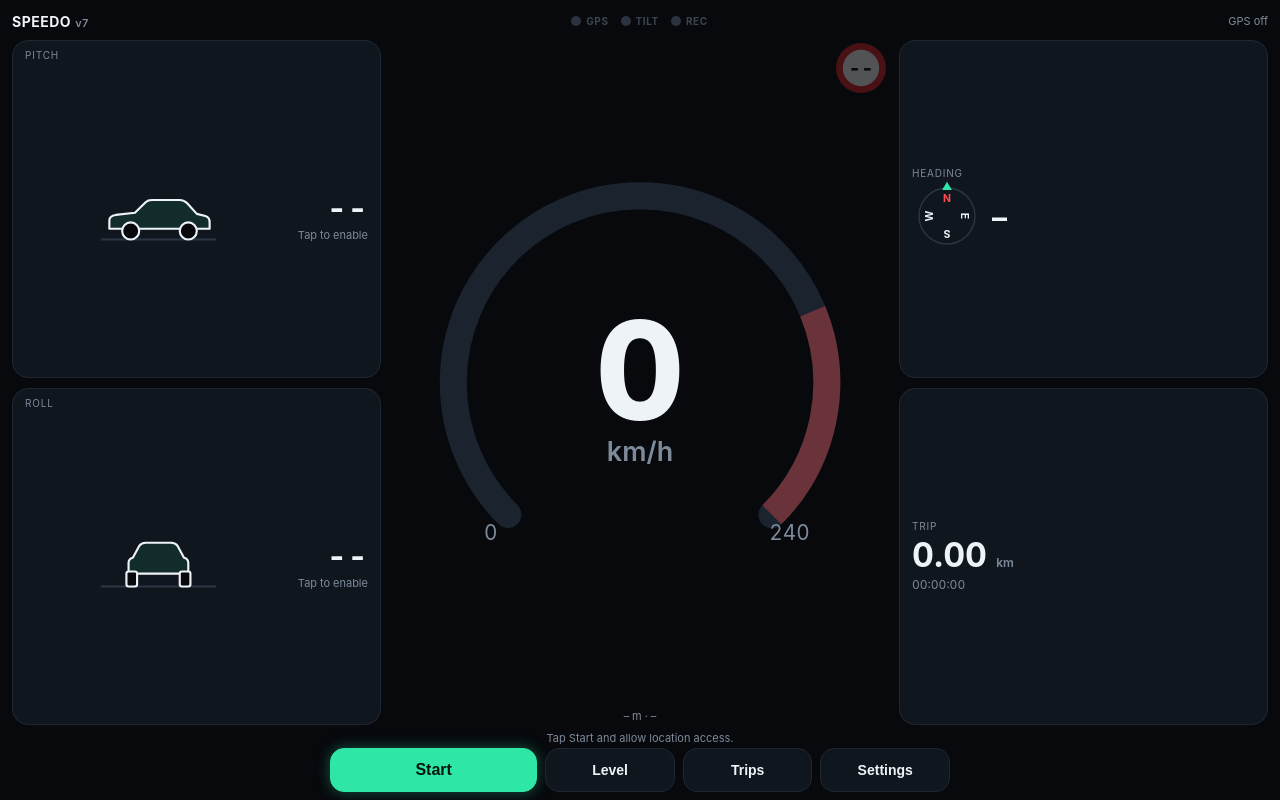
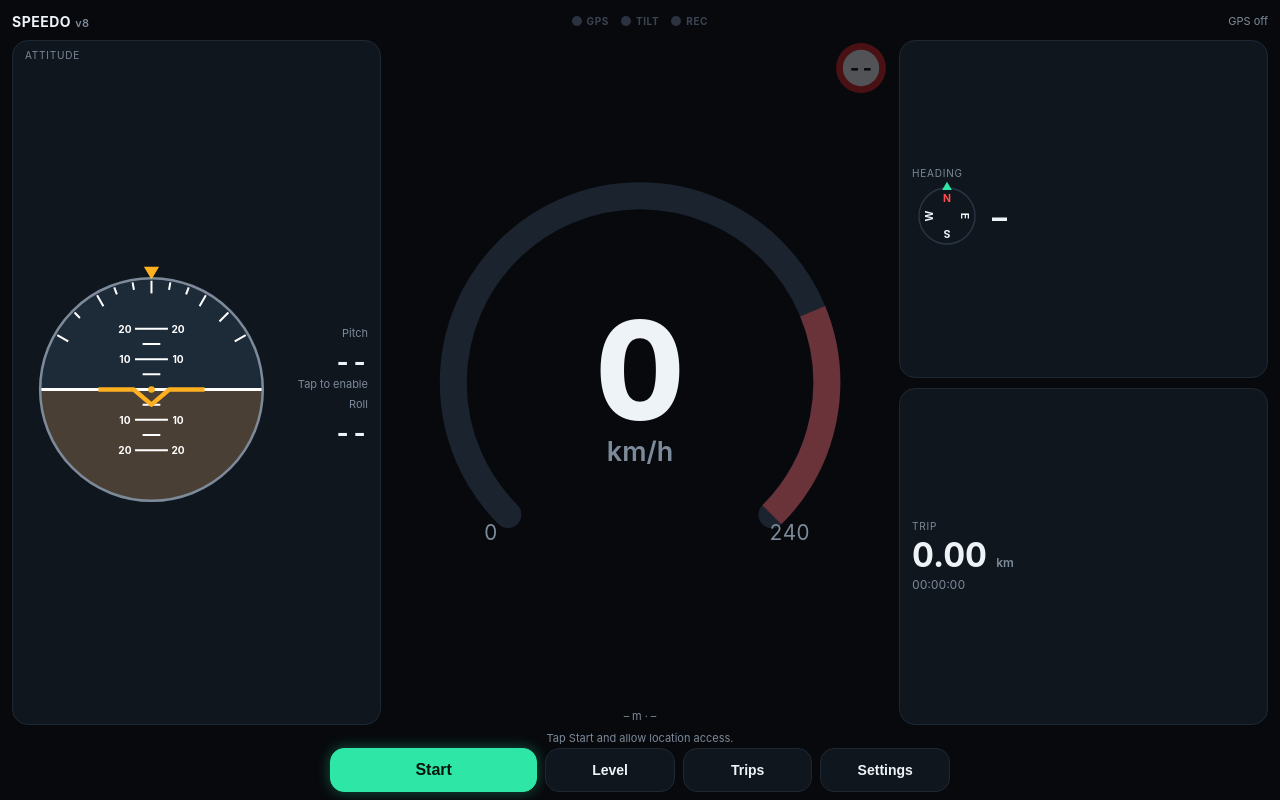
Before and after one commit to Sambuddha-Debnath/Speedo, a plain HTML site: page index.html in a window 1280 px wide. Drawn offline with Linux system fonts and the light colour scheme.

Commit message:
Add files via upload
v8

```diff
--- a/index.html
+++ b/index.html
@@ -62,11 +62,18 @@ body.hud #dash{transform:scaleY(-1)}
 .tx{flex:none;text-align:right;min-width:64px}
 .tilt .v{margin:0;font-size:clamp(22px,5.5vh,32px)}
 .tilt .sub{margin:0;font-size:11px}
-.cb{fill:rgba(46,230,166,.10);stroke:var(--text);stroke-width:2;stroke-linejoin:round}
-.tilt.warn .cb{stroke:var(--amb)}.tilt.bad .cb{stroke:var(--warn)}
-.cw{fill:#07090d;stroke:var(--text);stroke-width:2}
-.gl{stroke:#2a3644;stroke-width:2}
-.cg{transform-box:view-box;transition:transform .15s linear}
+.att{grid-column:1/-1}
+.att svg{flex:1;min-width:0;height:clamp(90px,26vh,160px)}
+.att .tx{min-width:84px}
+.att .tx .v{font-size:clamp(18px,4.6vh,26px)}
+.att .tx .sub{margin:0 0 6px;font-size:11px}
+.att.warn .tx .v{color:var(--amb)}.att.bad .tx .v{color:var(--warn)}
+.ah-sky{fill:#1d2a38}.ah-gnd{fill:#4a3f35}
+.ah-l{stroke:#fff;stroke-width:1.6;fill:none}
+.ah-t{fill:#fff;font-size:8px;font-weight:700;text-anchor:middle;font-family:inherit}
+.ah-ac{fill:none;stroke:#ffb020;stroke-width:3.5;stroke-linejoin:round}
+.ah-ptr{fill:#ffb020}
+#ahg,#ahr{transition:transform .12s linear}
 #msg{flex:none;font-size:11px;color:var(--mute);text-align:center;height:15px;overflow:hidden;white-space:nowrap;text-overflow:ellipsis}
 .bar{flex:none;display:grid;grid-template-columns:1.6fr 1fr 1fr 1fr;gap:8px;margin-top:4px}
 .bar .btn{font-size:14px;padding:0 4px}.bar .btn.main{font-size:16px}
@@ -101,6 +108,7 @@ body.over::after{content:"";position:fixed;inset:0;border:6px solid var(--warn);
   #dash{grid-template-columns:minmax(0,1fr) minmax(0,1.35fr) minmax(0,1fr);grid-template-rows:minmax(0,1fr);grid-template-areas:"l g r"}
   .side{display:flex;flex-direction:column}
   .side .tile{flex:1}
+  .att svg{height:100%}
   .btn{height:44px}
   .bar{grid-template-columns:1.6fr 1fr 1fr 1fr;max-width:620px;width:100%;margin:2px auto 0}
 }
@@ -108,7 +116,7 @@ body.over::after{content:"";position:fixed;inset:0;border:6px solid var(--warn);
 </head>
 <body>
 <header>
-  <h1>SPEEDO<small>v7</small></h1>
+  <h1>SPEEDO<small>v8</small></h1>
   <div class="lights">
     <span class="li" id="lgps"><i></i>GPS</span>
     <span class="li" id="ltilt"><i></i>TILT</span>
@@ -151,12 +159,17 @@ body.over::after{content:"";position:fixed;inset:0;border:6px solid var(--warn);
   </div>
 
   <div class="side l">
-    <div class="tile tilt" id="tp"><div class="k">Pitch</div>
-      <svg viewBox="0 0 120 60"><line class="gl" x1="6" y1="52" x2="114" y2="52"/><g class="cg" id="carp" style="transform-origin:60px 44px"><path class="cb" d="M14 42V34Q14 30 20 29L38 27L48 17Q50 15 54 15H80Q84 15 87 18L96 28L104 30Q108 31 108 36V42Z"/><circle class="cw" cx="34" cy="44" r="8"/><circle class="cw" cx="88" cy="44" r="8"/></g></svg>
-      <div class="tx"><div class="v" id="pv">--</div><div class="sub" id="pl">Tap to enable</div></div></div>
-    <div class="tile tilt" id="tr"><div class="k">Roll</div>
-      <svg viewBox="0 0 120 60"><line class="gl" x1="6" y1="52" x2="114" y2="52"/><g class="cg" id="carr" style="transform-origin:60px 45px"><path class="cb" d="M32 40V30Q32 26 36 25L42 14Q44 11 48 11H72Q76 11 78 14L84 25Q88 26 88 30V40Z"/><rect class="cw" x="30" y="38" width="10" height="14" rx="2"/><rect class="cw" x="80" y="38" width="10" height="14" rx="2"/></g></svg>
-      <div class="tx"><div class="v" id="rv">--</div><div class="sub" id="rl">Tap to enable</div></div></div>
+    <div class="tile tilt att" id="att"><div class="k">Attitude</div>
+      <svg viewBox="0 0 200 200" aria-label="Attitude indicator"><defs><clipPath id="ahc"><circle cx="100" cy="100" r="88"/></clipPath></defs>
+        <g clip-path="url(#ahc)"><g id="ahg" style="transform-origin:100px 100px">
+          <rect class="ah-sky" x="-100" y="-300" width="400" height="400"/><rect class="ah-gnd" x="-100" y="100" width="400" height="400"/>
+          <line class="ah-l" x1="-100" y1="100" x2="300" y2="100" style="stroke-width:2.4"/><line class="ah-l" x1="87" y1="148" x2="113" y2="148"/><text class="ah-t" x="79" y="151">20</text><text class="ah-t" x="121" y="151">20</text><line class="ah-l" x1="93" y1="136" x2="107" y2="136"/><line class="ah-l" x1="87" y1="124" x2="113" y2="124"/><text class="ah-t" x="79" y="127">10</text><text class="ah-t" x="121" y="127">10</text><line class="ah-l" x1="93" y1="112" x2="107" y2="112"/><line class="ah-l" x1="93" y1="88" x2="107" y2="88"/><line class="ah-l" x1="87" y1="76" x2="113" y2="76"/><text class="ah-t" x="79" y="79">10</text><text class="ah-t" x="121" y="79">10</text><line class="ah-l" x1="93" y1="64" x2="107" y2="64"/><line class="ah-l" x1="87" y1="52" x2="113" y2="52"/><text class="ah-t" x="79" y="55">20</text><text class="ah-t" x="121" y="55">20</text></g></g>
+        <g id="ahr" style="transform-origin:100px 100px"><line class="ah-l" x1="100" y1="14" x2="100" y2="24" transform="rotate(-60 100 100)"/><line class="ah-l" x1="100" y1="14" x2="100" y2="20" transform="rotate(-45 100 100)"/><line class="ah-l" x1="100" y1="14" x2="100" y2="24" transform="rotate(-30 100 100)"/><line class="ah-l" x1="100" y1="14" x2="100" y2="20" transform="rotate(-20 100 100)"/><line class="ah-l" x1="100" y1="14" x2="100" y2="20" transform="rotate(-10 100 100)"/><line class="ah-l" x1="100" y1="14" x2="100" y2="24" transform="rotate(0 100 100)"/><line class="ah-l" x1="100" y1="14" x2="100" y2="20" transform="rotate(10 100 100)"/><line class="ah-l" x1="100" y1="14" x2="100" y2="20" transform="rotate(20 100 100)"/><line class="ah-l" x1="100" y1="14" x2="100" y2="24" transform="rotate(30 100 100)"/><line class="ah-l" x1="100" y1="14" x2="100" y2="24" transform="rotate(45 100 100)"/><line class="ah-l" x1="100" y1="14" x2="100" y2="24" transform="rotate(60 100 100)"/></g>
+        <circle cx="100" cy="100" r="88" fill="none" stroke="#7d8a99" stroke-width="2"/>
+        <path class="ah-ptr" d="M100 13L94 3H106Z"/>
+        <path class="ah-ac" d="M58 100H86L100 112L114 100H142"/><circle cx="100" cy="100" r="2.6" fill="#ffb020"/>
+      </svg>
+      <div class="tx"><div class="sub">Pitch</div><div class="v" id="pv">--</div><div class="sub" id="pl">Tap to enable</div><div class="sub">Roll</div><div class="v" id="rv">--</div><div class="sub" id="rl"></div></div></div>
   </div>
   <div class="side r">
     <div class="tile"><div class="k">Heading</div><div class="hrow"><svg class="ring" viewBox="0 0 100 100"><g id="ringg"><circle cx="50" cy="50" r="40" fill="none" stroke="#2a3644" stroke-width="2"/><g font-size="15" font-weight="700" text-anchor="middle" style="fill:var(--text)"><text x="50" y="30" style="fill:var(--warn)">N</text><text x="50" y="30" transform="rotate(90 50 50)">E</text><text x="50" y="30" transform="rotate(180 50 50)">S</text><text x="50" y="30" transform="rotate(270 50 50)">W</text></g></g><path d="M50 1L57 13H43Z" fill="var(--acc)"/></svg><div class="v" id="head">–</div></div></div>
@@ -192,6 +205,8 @@ body.over::after{content:"";position:fixed;inset:0;border:6px solid var(--warn);
     <div class="g2"><button class="btn sm tg" id="bosm">OSM limits</button><button class="btn sm tg" id="bcam">Camera alerts</button></div>
     <div class="g2"><button class="btn sm" id="reset">Reset trip</button><button class="btn sm" id="hud">HUD mirror</button></div>
     <div class="tile"><div class="k">Simulation (no GPS)</div><div class="row"><select class="btn sm" id="scn" style="flex:1"><option value="city">City drive</option><option value="hwy">Highway</option><option value="jam">Stop and go</option></select><button class="btn sm" id="demo" style="flex:1">Run simulation</button></div></div>
+    <div class="g2"><button class="btn sm tg" id="invp">Invert pitch</button><button class="btn sm tg" id="invr">Invert roll</button></div>
+    <div class="tile"><div class="k">Phone mount (forward direction)</div><div class="row"><div class="seg" id="mnt"><button data-m="auto" class="on">Auto</button><button data-m="upright">Upright</button><button data-m="flat">Flat</button></div></div></div>
     <button class="btn sm" id="bcal">Calibrate level</button>
     <button class="btn sm" id="bd">Debug logs</button>
     <div class="tile"><div class="k">Location</div><div class="v" id="coord" style="font-size:17px;white-space:normal">Waiting for GPS…</div><div class="sub" id="meta">Accuracy –</div><div id="dbg"></div><div style="margin-top:8px"><a id="maps" href="#" style="color:var(--acc);text-decoration:none;font-size:14px;font-weight:600">Open in Maps</a></div></div>
@@ -222,7 +237,7 @@ body.over::after{content:"";position:fixed;inset:0;border:6px solid var(--warn);
   var $=function(id){return document.getElementById(id)};
   var MAXV=240;
   var S={max:0,dist:0,moving:0,t0:0,last:null,watch:null,run:false,wake:null,demo:null,tick:null,v:0,hist:[],pts:[],ended:false,al:false,lim:60,lastBeep:0,lastPt:0,fixes:0,lastFix:0,raw:null,sim:false,view:'digital',over:false};
-  var VER='v7';
+  var VER='v8';
   // ---- Logging: IndexedDB ring buffer ----
   var LG={db:null,q:[],MAX:6000,fail:false};
   function L(k,d){
@@ -640,7 +655,9 @@ body.over::after{content:"";position:fixed;inset:0;border:6px solid var(--warn);
   }
 
   // ---- Tilt (pitch / roll), calibrated to level ----
-  var T={state:'off',listening:false,u:null,su:null,cal:null,samples:[],t0:0,p:0,r:0,sp:0,sr:0};
+  var T={state:'off',listening:false,u:null,su:null,cal:null,samples:[],t0:0,p:0,r:0,sp:0,sr:0,ip:false,ir:false,mount:'auto'};
+  try{var ti=JSON.parse(localStorage.getItem('speedo.tilt')||'{}');T.ip=!!ti.ip;T.ir=!!ti.ir;if(ti.m==='upright'||ti.m==='flat')T.mount=ti.m}catch(e){}
+  function saveTilt(){try{localStorage.setItem('speedo.tilt',JSON.stringify({ip:T.ip,ir:T.ir,m:T.mount}))}catch(e){}}
   var vd=function(a,b){return a[0]*b[0]+a[1]*b[1]+a[2]*b[2]};
   var vn=function(a){var l=Math.sqrt(vd(a,a))||1;return [a[0]/l,a[1]/l,a[2]/l]};
   var vx=function(a,b){return [a[1]*b[2]-a[2]*b[1],a[2]*b[0]-a[0]*b[2],a[0]*b[1]-a[1]*b[0]]};
@@ -669,30 +686,38 @@ body.over::after{content:"";position:fixed;inset:0;border:6px solid var(--warn);
   }
   function finishCal(){
     var a=[0,0,0];T.samples.forEach(function(u){a[0]+=u[0];a[1]+=u[1];a[2]+=u[2]});
-    var u0=vn(a),flat=Math.abs(u0[2])>0.8,f;
+    var u0=vn(a),flat=T.mount==='flat'?true:T.mount==='upright'?false:Math.abs(u0[2])>0.8,f;
     if(flat){var ang=(screen.orientation&&screen.orientation.angle!=null)?screen.orientation.angle:(window.orientation||0);ang=((ang%360)+360)%360;f=[[0,1,0],[1,0,0],[0,-1,0],[-1,0,0]][Math.round(ang/90)%4]}   // flat: top of screen points forward
     else f=[0,0,-1];                                                                                                                                  // upright: screen faces driver, so forward is into the screen
     var d=vd(f,u0);f=vn([f[0]-d*u0[0],f[1]-d*u0[1],f[2]-d*u0[2]]);
     T.cal={u:u0,f:f,r:vx(f,u0)};T.state='ok';
-    L('tilt',{cal:u0.map(function(x){return +x.toFixed(3)}),mount:flat?'flat':'upright'});
+    L('tilt',{cal:u0.map(function(x){return +x.toFixed(3)}),f:f.map(function(x){return +x.toFixed(3)}),mount:flat?'flat':'upright',mset:T.mount,ip:T.ip?1:0,ir:T.ir?1:0});
     $('msg').textContent='Level set. Tilt is live.';
   }
-  function setCar(id,deg,pre){
-    $(id).style.transform='rotate('+deg.toFixed(1)+'deg)';
+  var AHK=2.4;
+  function setAtt(p,r){
+    // standard convention: nose up -> horizon moves DOWN; lean right -> horizon turns counter-clockwise
+    var pc=Math.max(-40,Math.min(40,p));
+    $('ahg').style.transform='rotate('+(-r).toFixed(1)+'deg) translateY('+(pc*AHK).toFixed(1)+'px)';
+    $('ahr').style.transform='rotate('+(-r).toFixed(1)+'deg)';
   }
   function tiltUI(){
-    var st=T.state,ok=S.sim||st==='ok',p=T.p,r=T.r;
+    var st=T.state,ok=S.sim||st==='ok',p=T.p,r=T.r,el=$('att');
     if(S.sim){p=T.sp;r=T.sr}
     tiltLight();
-    [['p',p,'Nose up','Nose down','carp',-1],['r',r,'Lean right','Lean left','carr',1]].forEach(function(x){
-      var el=$('t'+x[0]),a=x[1];
-      if(!ok){$(x[0]+'v').textContent='--';$(x[0]+'l').textContent=st==='cal'?'Calibrating…':st==='denied'?'Access denied':st==='none'?'No sensor':st==='wait'?'Starting…':'Tap to enable';el.className='tile tilt';setCar(x[4],0);return}
-      var m=Math.abs(a);
-      $(x[0]+'v').textContent=Math.round(m)+'°';
-      $(x[0]+'l').textContent=m<1.5?'Level':a>0?x[2]:x[3];
-      el.className='tile tilt'+(m>=30?' bad':m>=20?' warn':'');
-      setCar(x[4],Math.max(-60,Math.min(60,a))*x[5]);
-    });
+    if(!ok){
+      $('pv').textContent='--';$('rv').textContent='--';
+      $('pl').textContent=st==='cal'?'Calibrating…':st==='denied'?'Access denied':st==='none'?'No sensor':st==='wait'?'Starting…':'Tap to enable';
+      $('rl').textContent='';el.className='tile tilt att';setAtt(0,0);return;
+    }
+    if(T.ip)p=-p;if(T.ir)r=-r;
+    var mp=Math.abs(p),mr=Math.abs(r),m=Math.max(mp,mr);
+    $('pv').textContent=(mp<0.5?'':p>0?'+':'\u2212')+Math.round(mp)+'\u00b0';
+    $('rv').textContent=(mr<0.5?'':r>0?'+':'\u2212')+Math.round(mr)+'\u00b0';
+    $('pl').textContent=mp<1.5?'Level':p>0?'Nose up':'Nose down';
+    $('rl').textContent=mr<1.5?'Level':r>0?'Lean right':'Lean left';
+    el.className='tile tilt att'+(m>=30?' bad':m>=20?' warn':'');
+    setAtt(p,r);
   }
   setInterval(function(){
     if(T.u){T.su=T.su?[T.su[0]+.35*(T.u[0]-T.su[0]),T.su[1]+.35*(T.u[1]-T.su[1]),T.su[2]+.35*(T.u[2]-T.su[2])]:T.u.slice()}
@@ -715,9 +740,15 @@ body.over::after{content:"";position:fixed;inset:0;border:6px solid var(--warn);
     T.state='off';T.u=T.su=T.cal=null;
   }
   function enableTilt(){askTilt().then(calibrate)}
-  $('tp').onclick=$('tr').onclick=function(){if(!S.sim&&(T.state==='off'||T.state==='denied'||T.state==='none'))enableTilt()};
+  $('att').onclick=function(){if(!S.sim&&(T.state==='off'||T.state==='denied'||T.state==='none'))enableTilt()};
   $('lvl').onclick=function(){if(S.sim){$('msg').textContent='Level is not used in simulation.';return}enableTilt()};
   $('bcal').onclick=function(){closeScr('scrSet');enableTilt()};
+  function tiltSet(){$('invp').classList.toggle('on',T.ip);$('invr').classList.toggle('on',T.ir);
+    [].forEach.call($('mnt').children,function(b){b.classList.toggle('on',b.dataset.m===T.mount)})}
+  $('invp').onclick=function(){T.ip=!T.ip;saveTilt();tiltSet();L('tilt',{invp:T.ip?1:0})};
+  $('invr').onclick=function(){T.ir=!T.ir;saveTilt();tiltSet();L('tilt',{invr:T.ir?1:0})};
+  [].forEach.call($('mnt').children,function(b){b.onclick=function(){T.mount=b.dataset.m;saveTilt();tiltSet();L('tilt',{mount:T.mount});if(T.state==='ok')enableTilt()}});
+  tiltSet();
 
   // ---- Debug screen ----
   var BK='speedo.blur';
--- a/sw.js
+++ b/sw.js
@@ -1,4 +1,4 @@
-const C='speedo-v7',A=['./','index.html','manifest.json','icon-192.png','icon-512.png'];
+const C='speedo-v8',A=['./','index.html','manifest.json','icon-192.png','icon-512.png'];
 self.addEventListener('install',e=>{e.waitUntil(caches.open(C).then(c=>c.addAll(A)).then(()=>self.skipWaiting()))});
 self.addEventListener('activate',e=>{e.waitUntil(caches.keys().then(k=>Promise.all(k.filter(x=>x!==C).map(x=>caches.delete(x)))).then(()=>self.clients.claim()))});
 self.addEventListener('fetch',e=>{
```
